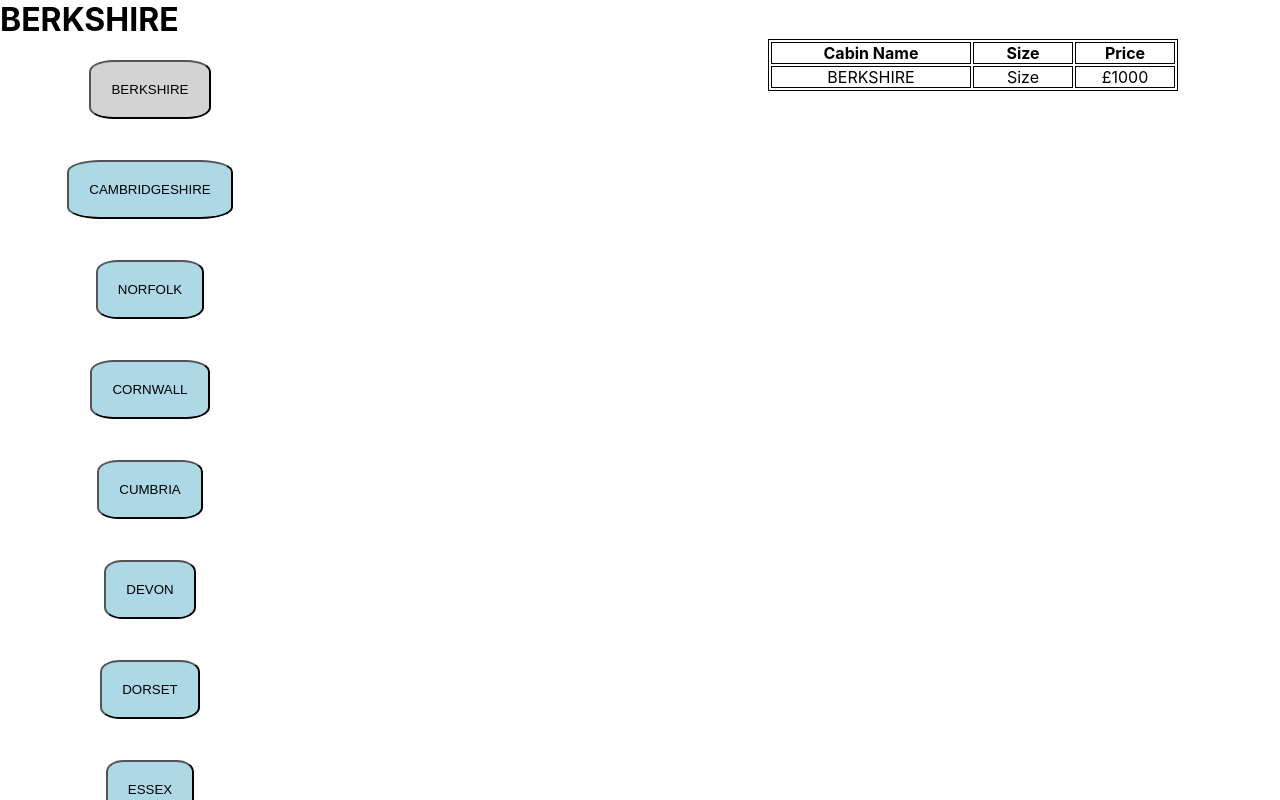
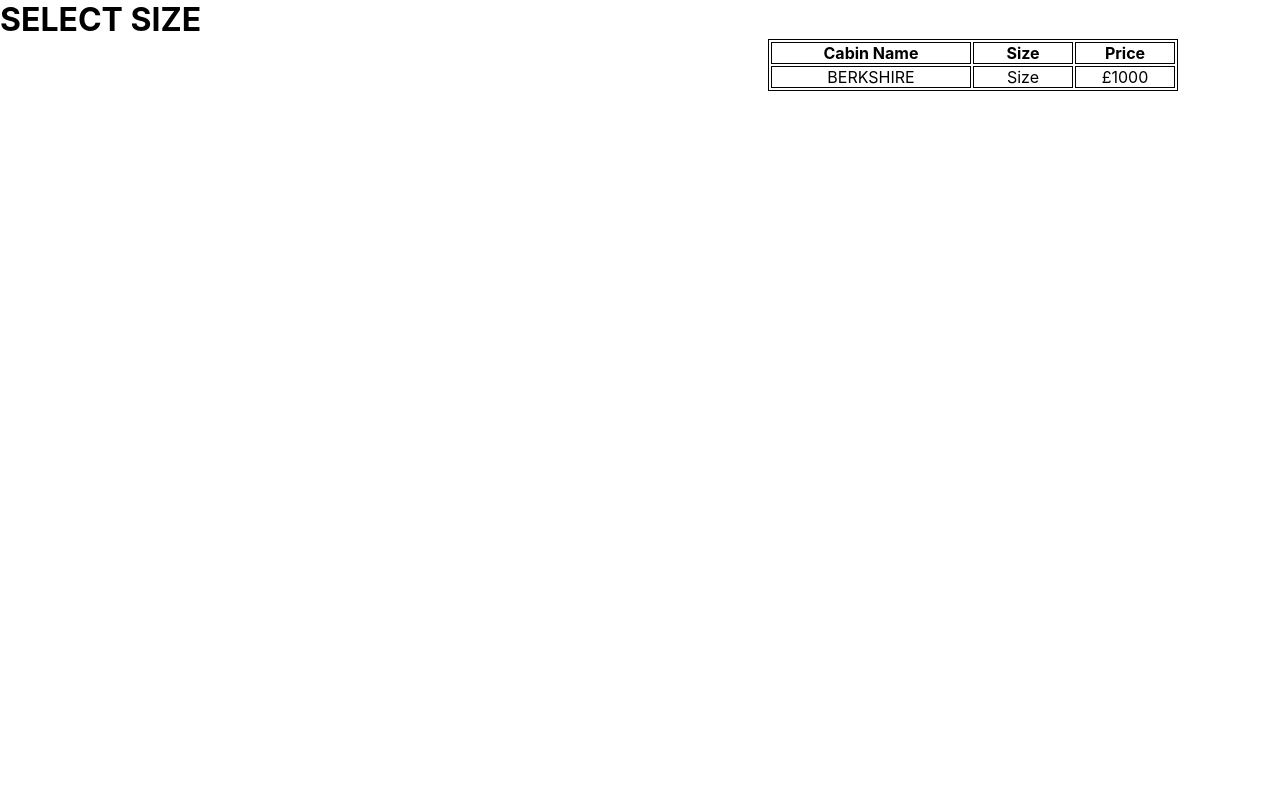
Before and after one commit to nivenreed/order-form, a React (Create React App) app: page / in a window 1280 px wide. Both pictures are taken after a click on the button "BERKSHIRE". Shown: the top 800 px of the page. Built offline with nearby package versions, Linux system fonts and the light colour scheme.

Commit message:
changing screen

```diff
--- a/src/App.js
+++ b/src/App.js
@@ -1,21 +1,28 @@
 import React, { useState } from 'react';
 import './App.css';
 import CabinList from './components/CabinList';
+import CabinSize from './components/cabinSize';
 import Invoice from './components/invoice';
 import cabinData from './data/cabin';
 
 function App() {
   const [selectedCabinName, setSelectedCabinName] = useState('');
+  const [currentScreen, setCurrentScreen] = useState('');
   const cabinNameList1 = cabinData.map((data) => data.cabin);
   const cabinNames = [...new Set(cabinNameList1)];
 
   return (
     <>
-      <CabinList
-        cabinName={cabinNames}
-        selectedCabinName={selectedCabinName}
-        setSelectedCabinName={setSelectedCabinName}
-      />
+      {currentScreen === '' && (
+        <CabinList
+          cabinName={cabinNames}
+          selectedCabinName={selectedCabinName}
+          setSelectedCabinName={setSelectedCabinName}
+          currentScreen={currentScreen}
+          setCurrentScreen={setCurrentScreen}
+        />
+      )}
+      {currentScreen === 'cabinName' && <CabinSize />}
       <Invoice selectedCabinName={selectedCabinName} />
     </>
   );
--- a/src/components/CabinList/index.js
+++ b/src/components/CabinList/index.js
@@ -1,8 +1,14 @@
 import React from 'react';
 
-function CabinList({ cabinName, selectedCabinName, setSelectedCabinName }) {
+function CabinList({
+  cabinName,
+  selectedCabinName,
+  setSelectedCabinName,
+  setCurrentScreen,
+}) {
   const click = (data) => {
     setSelectedCabinName(data);
+    setCurrentScreen('cabinName');
   };
 
   const cabin = cabinName.map((data, index) => (
@@ -20,7 +26,7 @@ function CabinList({ cabinName, selectedCabinName, setSelectedCabinName }) {
 
   return (
     <>
-      <h1>{selectedCabinName === '' ? 'select cabin' : selectedCabinName}</h1>
+      <h1>Creative Living</h1>
       <div className="divNameList">
         <ul className="nameList">{cabin}</ul>
       </div>
--- /dev/null
+++ b/src/components/cabinSize/index.js
@@ -0,0 +1,11 @@
+import React from 'react';
+
+function CabinSize() {
+  return (
+    <div>
+      <h1>SELECT SIZE</h1>
+    </div>
+  );
+}
+
+export default CabinSize;
```
